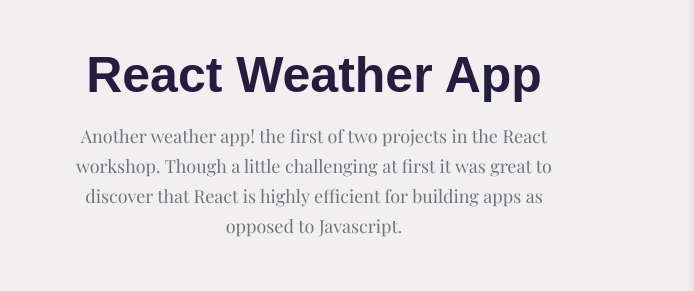
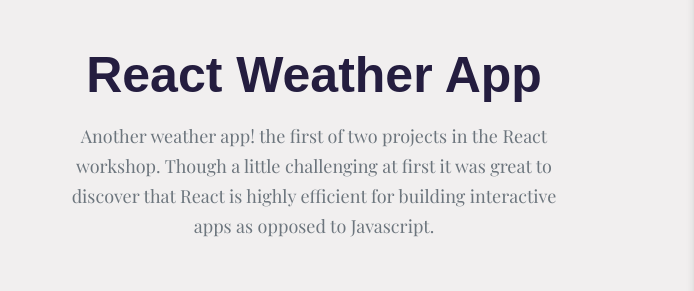
Before and after one commit to lulo93/portfolio-project, a plain HTML site: page projects.html in a window 1280 px wide. Shown: the part 2420-2711 px from the top of the page, 0-694 px from the left. Drawn offline with nearby package versions, Linux system fonts and the light colour scheme; a web font is replaced by a local one.

Commit message:
Update projects.html

```diff
--- a/projects.html
+++ b/projects.html
@@ -124,7 +124,7 @@
             <h2 class="mb-3">React Weather App</h2>
             <p class="mb-3 text-muted">
             Another weather app! the first of two projects in the React workshop. Though a little challenging at first it was great to discover that React
-             is  highly efficient for building apps as opposed to Javascript.
+             is  highly efficient for building interactive apps as opposed to Javascript.
             </p>
             <a
               href="https://goofy-murdock-61f2b5.netlify.app/"
```
